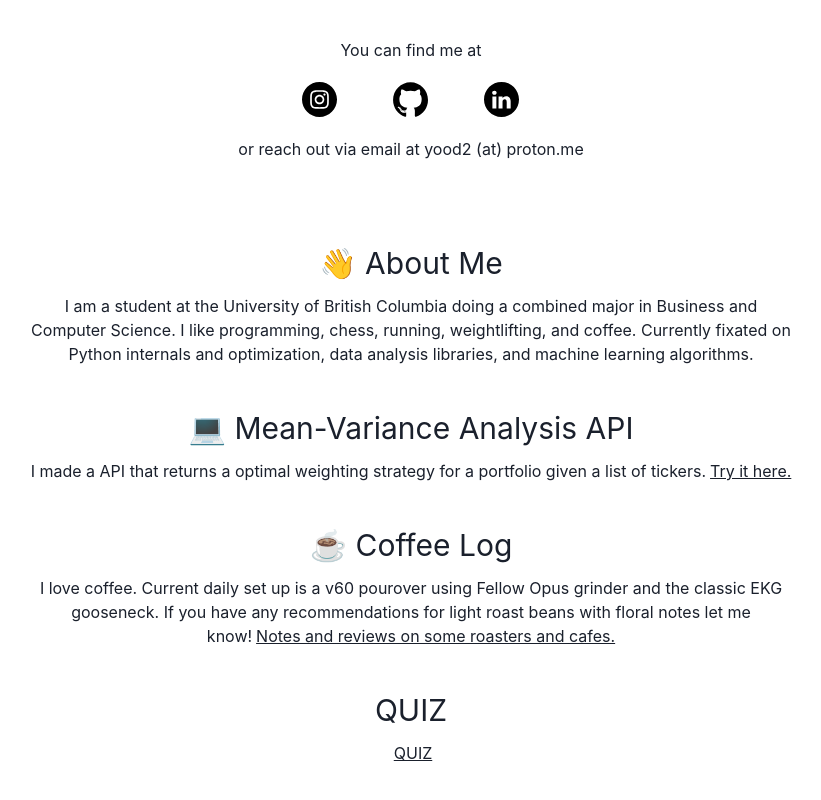
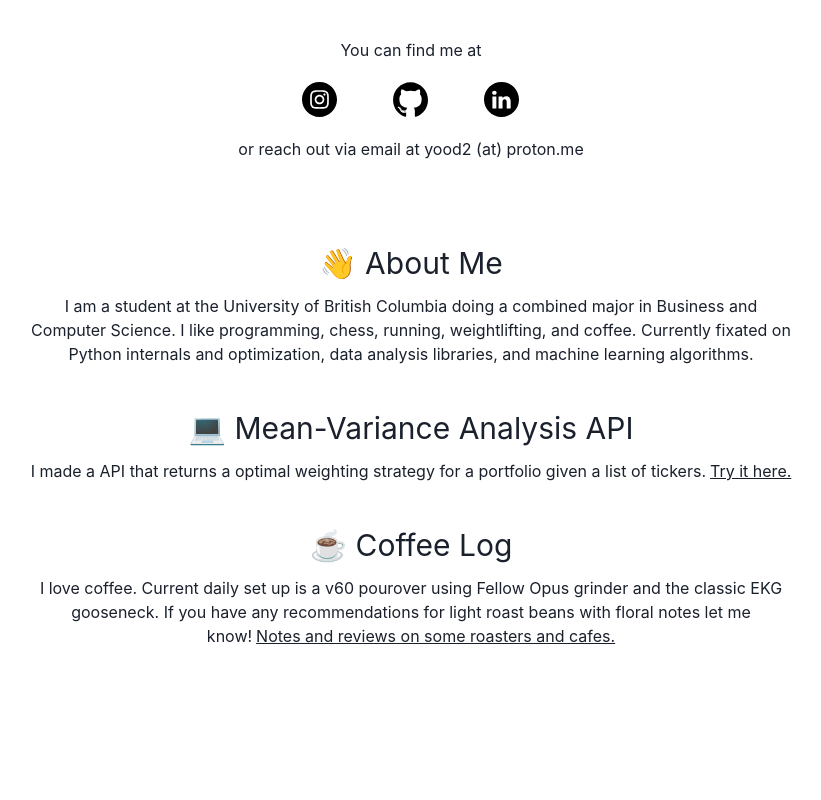
Before and after one commit to yood2/yood2.github.io, a React (Vite) app: page /quiz in a window 1280 px wide. Shown: the part 254-1054 px from the top of the page, without its empty margins (229-1050 px from the left). After the commit the page ends 982 px from the top, so only its background shows below. Built offline with nearby package versions, Linux system fonts and the light colour scheme.

Commit message:
removed quiz

```diff
--- a/src/components/BodyContent.jsx
+++ b/src/components/BodyContent.jsx
@@ -54,7 +54,7 @@ const BodyContent = () => {
                         </Text>
                     </VStack>
 
-                    <VStack>
+                    {/* <VStack>
                         <Text fontSize={30}>QUIZ</Text>
                         <Text textAlign={'center'}>
                             <Link
@@ -67,7 +67,7 @@ const BodyContent = () => {
                                 QUIZ
                             </Link>
                         </Text>
-                    </VStack>
+                    </VStack> */}
                 </VStack>
             </Center>
         </>
```
